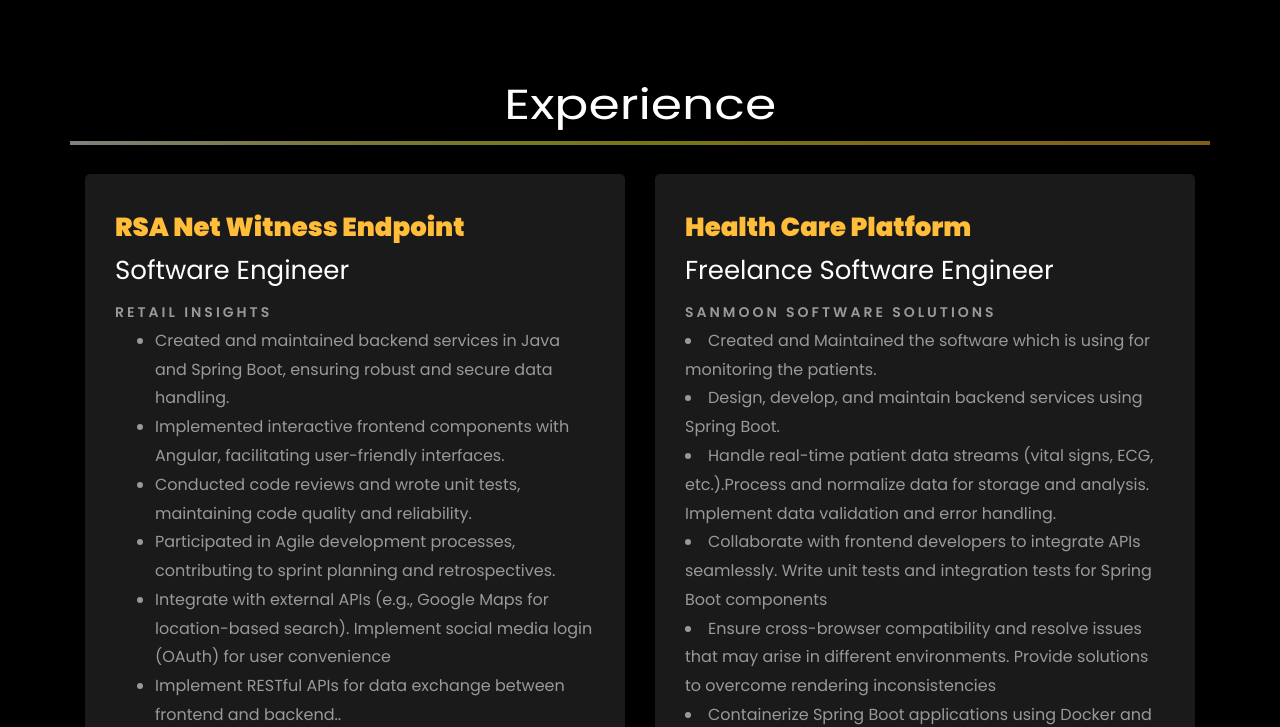
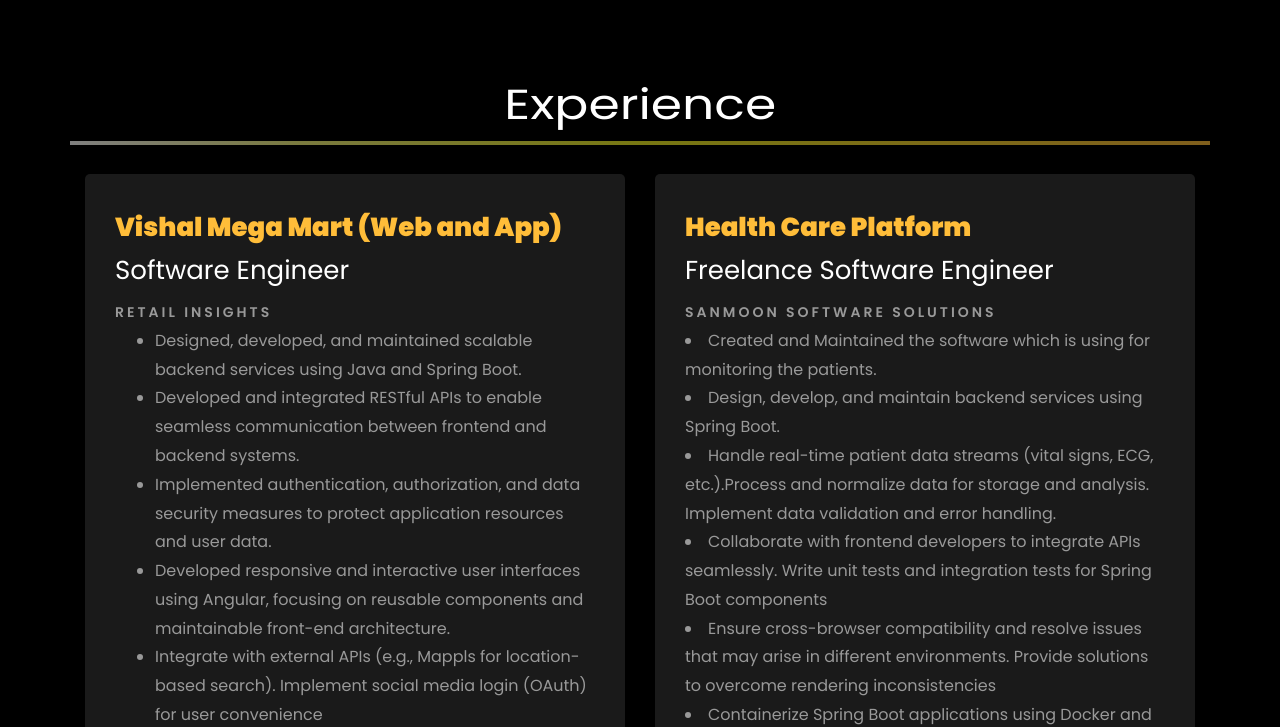
Before and after one commit to saicharankasala/saicharan, a website: page index.html in a window 1280 px wide. Shown: the part 2073-2800 px from the top of the page. Drawn offline with Linux system fonts and the light colour scheme; files whose address does not match are found by name.

Commit message:
latest changes

```diff
--- a/index.html
+++ b/index.html
@@ -412,17 +412,16 @@
       <div class="row">
                 <div class="col-md-6">
           <div class="resume-wrap ftco-animate">
-            <span class="date">RSA Net Witness Endpoint </span>
+            <span class="date">Vishal Mega Mart (Web and App)</span>
             <h2>Software Engineer</h2>
             <span class="position">Retail Insights</span>
                         <ul>
-                          <li>Created and maintained backend services in Java and Spring Boot, ensuring robust and secure
-                            data handling.
-                          </li>
-                          <li>Implemented interactive frontend components with Angular, facilitating user-friendly interfaces.</li>
-                          <li>Conducted code reviews and wrote unit tests, maintaining code quality and reliability.</li>
-                          <li>Participated in Agile development processes, contributing to sprint planning and retrospectives.</li>
-                          <li>Integrate with external APIs (e.g., Google Maps for location-based search). Implement social media
+                          <li>Designed, developed, and maintained scalable backend services using Java and Spring Boot.</li>
+                          <li>Developed and integrated RESTful APIs to enable seamless communication between frontend and backend systems. </li>
+                          <li>Implemented authentication, authorization, and data security measures to protect application resources and user data. </li>
+                          <li>Developed responsive and interactive user interfaces using Angular, focusing on reusable components and maintainable front-end
+architecture.</li>
+                          <li>Integrate with external APIs (e.g., Mappls for location-based search). Implement social media
                             login (OAuth) for user convenience</li>
                           <li>Implement RESTful APIs for data exchange between frontend and backend..</li>
                           <li>Design and implement highly interactive, responsive, and dynamic user interfaces using Angular (including the
```
